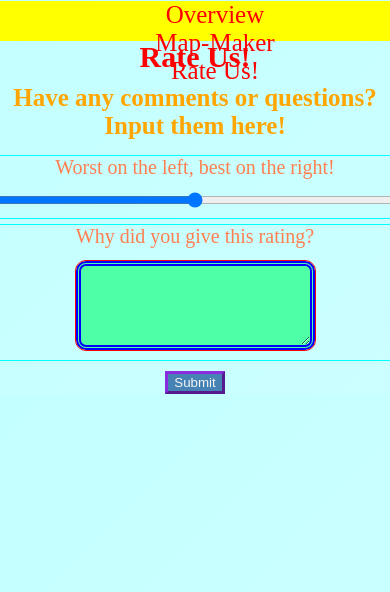
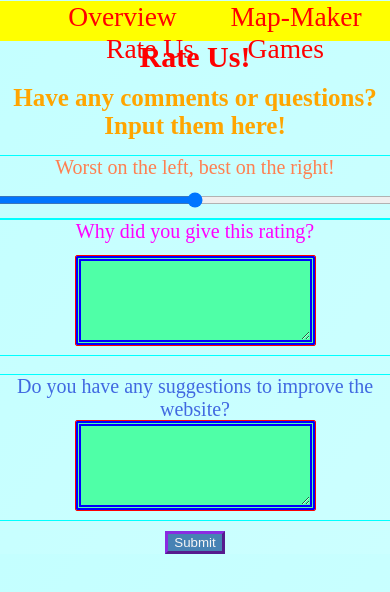
Before and after one commit to sharkyweb-dotcom/fictional-octo-spork, a plain HTML site: page rateus.html in a window 390 px wide. Drawn offline with Linux system fonts and the light colour scheme; a web font is replaced by a local one.

Commit message:
Suggestion textarea added

```diff
--- a/rateus.css
+++ b/rateus.css
@@ -3,6 +3,7 @@
     box-sizing: border-box;
 }
 
+/*Navigation Section*/
 nav {
     background-color: yellow;
     height: 40px;
@@ -26,7 +27,7 @@ nav * {
 nav li {
     list-style: none;
     display: inline-block;
-    padding: 0 calc(1 / 10 * 100vw);
+    padding: 0 7.5vw;
 }
 
 nav li a {
@@ -43,6 +44,7 @@ ul, li {
     margin-top:0;
 }
 
+/*Opening Section*/
 body {
     background-image: linear-gradient(to bottom right, rgb(196, 255, 255), rgb(204, 255, 255));
 }
@@ -70,7 +72,10 @@ h2 {
     margin-bottom:55px;
 }
 
-input:hover {
+/*Input Section*/
+
+/*Rating*/
+#range:hover {
     cursor: e-resize;
 }
 
@@ -90,11 +95,10 @@ input:hover {
 
 #rate {
     display: flex;
-    margin: 0 auto;
+    margin: 0 auto !important;
     justify-content: center;
     flex-wrap: wrap;
     border: 1px solid aqua;
-    margin-bottom: 5px;
 }
 
 form {
@@ -105,32 +109,50 @@ form {
     justify-content: center;
 }
 
+/*Why they gave this rating*/
 #why p {
     width:100vw;
     text-align: center;
     font-family: New Tegomin;
     font-size: 20px;
-    color: coral;
+    color: magenta;
 }
 
 #why {
     display: flex;
-    margin: 0 auto;
+    margin: 0 auto !important;
     justify-content: center;
     flex-wrap: wrap;
     border: 1px solid aqua;
-    margin-bottom: 10px;
 }
 
+/*Suggestions*/
+#suggestion p {
+    width:100vw;
+    text-align: center;
+    font-family: New Tegomin;
+    font-size: 20px;
+    color: royalblue;
+}
+
+#suggestion {
+    display: flex;
+    margin: 0 auto 10px auto !important;
+    justify-content: center;
+    flex-wrap: wrap;
+    border: 1px solid aqua;
+}
+
+/*Both*/
 textarea {
     margin-bottom:10px;
     font-family: Pattaya, 'Lucida Sans Unicode', 'Lucida Grande', 'Lucida Sans', Arial, sans-serif;
+    border-radius: 1px;
+    transition: all 250ms;
+    background-color: rgb(79, 255, 167);
     color:red;
-    border-radius: 10px;
     outline: 1px solid red;
     border:5px double blue;
-    transition: all 250ms;
-    background-color: rgb(79, 255, 167);
 }
 
 textarea:hover {
@@ -145,8 +167,68 @@ textarea:focus {
     background-color: rgb(176, 255, 216);
 }
 
+/*Submission*/
 input[type=submit] {
     background-color: steelblue;
     color: whitesmoke;
     border: 3px outset blueviolet;
+    cursor:pointer;
+    transition:transform 200ms ease-in;
+    display: block;
 }
+
+input[type=submit]:hover {
+    transform:scale(1.1);
+}
+
+
+/*Media Queries*/
+@media only screen and (max-width:50px) {
+    nav * {
+        font-size:7.5px;
+    }
+
+    nav li {
+        padding: 0 0.125vw;
+    }
+}
+
+@media only screen and (max-width:100px) {
+    nav * {
+        font-size:12.5px;
+    }
+
+    nav li {
+        padding: 0 1vw;
+    }
+}
+
+@media only screen and (max-width:300px) {
+    nav * {
+        font-size:20px;
+    }
+
+    nav li {
+        padding: 0 3vw;
+    }
+}
+
+@media only screen and (max-width:500px) {
+    nav * {
+        font-size:22.5px;
+    }
+
+    nav li {
+        padding: 0 4vw;
+    }
+}
+
+@media only screen and (max-width:700px) {
+    nav * {
+        font-size:27.5px;
+    }
+
+    nav li {
+        padding: 0 6vw;
+    }
+}
--- a/rateus.html
+++ b/rateus.html
@@ -12,7 +12,8 @@
             <ul>
                 <li><a href="./index.html">Overview</a></li>
                 <li><a href="#">Map-Maker</a></li>
-                <li><a href="#">Rate Us!</a></li>
+                <li><a href="#">Rate Us</a></li>
+                <li><a href="#">Games</a></li>
             </ul>
         </nav>
 
@@ -32,7 +33,14 @@
                 <p>Why did you give this rating?</p>
                 <br>
                 <br>
-                <textarea name="Why" id="inputwhy" cols="30" rows="5"></textarea>
+                <textarea name="Why" id="inputwhy" cols="30" rows="5" required></textarea>
+            </div>
+            <br>
+            <div id='suggestion'>
+                <p>Do you have any suggestions to improve the website?</p>
+                <br>
+                <br>
+                <textarea name="Suggestions" id="inputsuggest" cols="30" rows="5" required></textarea>
             </div>
             <br>
             <input type="submit">
```
Also changed, not shown: games.css (added), games.html (added).
